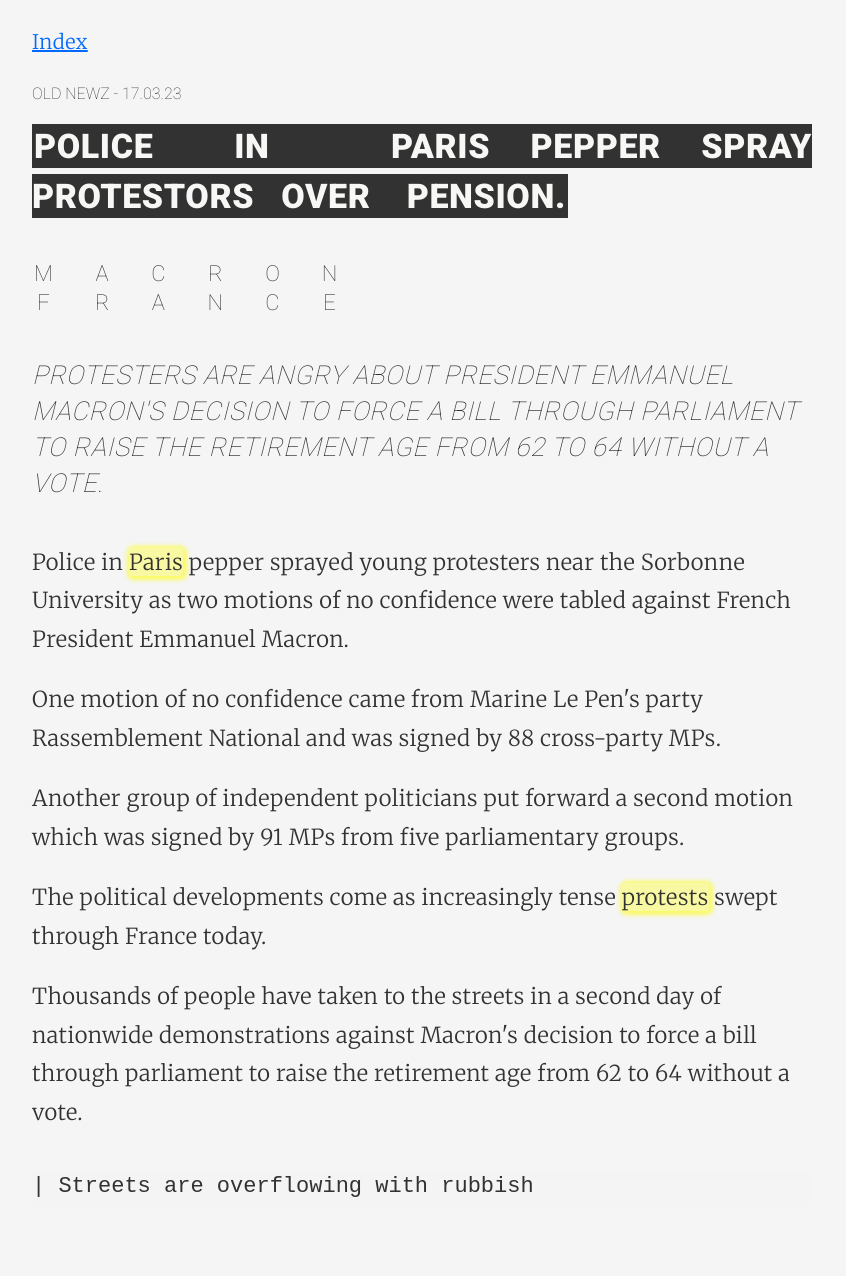
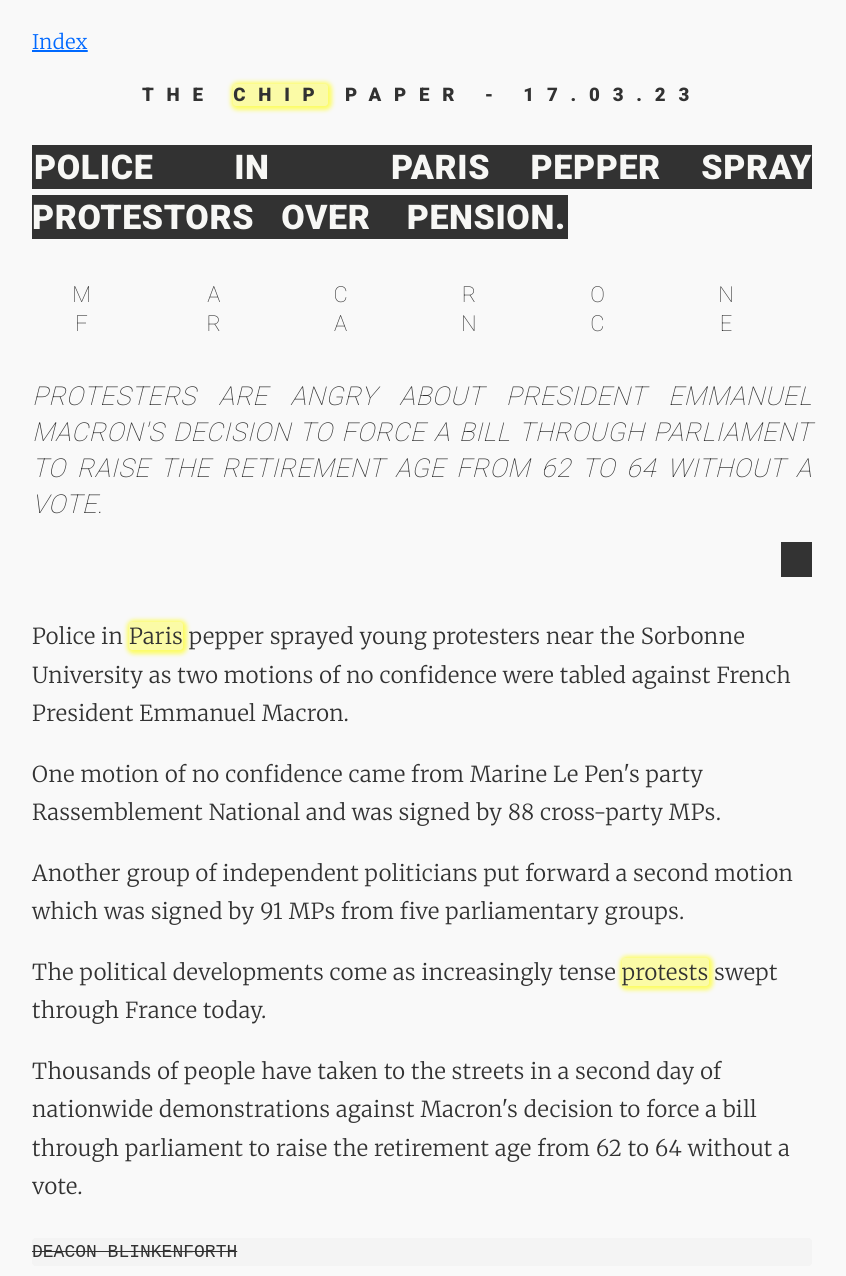
Before and after one commit to pickviewcompare/pickviewcompare.github.io, a website: page a1.html in a window 1280 px wide. Shown: the whole page, without its empty margins (218-1064 px from the left). Before the commit the page ends 1212 px from the top, so only its background shows below. Drawn offline with Linux system fonts and the light colour scheme.

Commit message:
tweak styling

```diff
--- a/a1.html
+++ b/a1.html
@@ -4,7 +4,7 @@
   <meta charset="UTF-8">
   <meta name="viewport" content="width=device-width, initial-scale=1.0">
   <meta http-equiv="X-UA-Compatible" content="ie=edge">
-  <title>String Methods</title>
+  <title>The Chip Paper</title>
   <link rel='shortcut icon' href='https://easycss.github.io/favicon/favicon.png' type='image/x-icon' />
   <link rel='stylesheet' href='style.css'>
 </head>
@@ -12,7 +12,7 @@
 <div class="container">
 <p><a href="/">Index</a></p>
 
-OLD NEWZ - 17.03.23
+<h3>The <em>Chip</em> Paper - 17.03.23</h3>
 
 <h1>
   <span>Police &nbsp;in &nbsp;&nbsp;Paris pepper spray protestors &nbsp;&nbsp;over &nbsp;&nbsp;&nbsp;pension.</span>
@@ -42,6 +42,8 @@ OLD NEWZ - 17.03.23
 
 <h2>Protesters are angry about President Emmanuel Macron's decision to force a bill through parliament to raise the retirement age from 62 to 64 without a vote.</h2>
 
+<div class="block"></div>
+
 <p>Police in <em>Paris</em> pepper sprayed young protesters near the Sorbonne University as two motions of no confidence were tabled against French President Emmanuel Macron.
 </p>
 <p>
@@ -58,7 +60,7 @@ Thousands of people have taken to the streets in a second day of nationwide demo
 </p>
 
 
-<code>| Streets are overflowing with rubbish</code>
+<code>Deacon Blinkenforth</code>
 
 
 
--- a/style.css
+++ b/style.css
@@ -8,7 +8,7 @@
     body{
       font-family: 'Roboto', sans-serif;
       margin: auto;
-      background-color: #f5f5f5;
+      background-color: #f9f9f9;
       color: #323232;
     }
     .container{
@@ -39,6 +39,11 @@
       height: auto;
       display: block;
     }
+    h3{
+      text-transform: uppercase;
+      letter-spacing: 1vw;
+      text-align: center;
+    }
     h1,h2{
       text-transform: uppercase;
       letter-spacing: .6px;
@@ -61,12 +66,19 @@
       background-color: #323232;
       padding: 2px;
     }
-
     h2{
       font-size: 26px;
       line-height: 36px;
       font-weight: 100;
       font-style: italic;
+      text-align: justify;
+    }
+    .block{
+      height: 35px;
+      width: 4%;
+      margin-left: 96%;
+      margin-bottom: 40px;
+      background-color: #333;
     }
     p{
       font-weight: 300;
@@ -88,11 +100,14 @@
       width: 100%;
       white-space: pre-wrap;
       background-color: #f4f4f4;
-      font-size: 22px;
+      font-size: 18px;
       line-height: 28.5px;
-      margin: 20px 0 10px;
+      margin: 10px 0;
+      text-transform: uppercase;
+      text-decoration: line-through;
     }
     table{
+      width: 100%;
       font-size: 22px;
       margin: 20px 0;
       text-align: center;
```
Also changed, not shown: index.html (+1 -1 lines).
